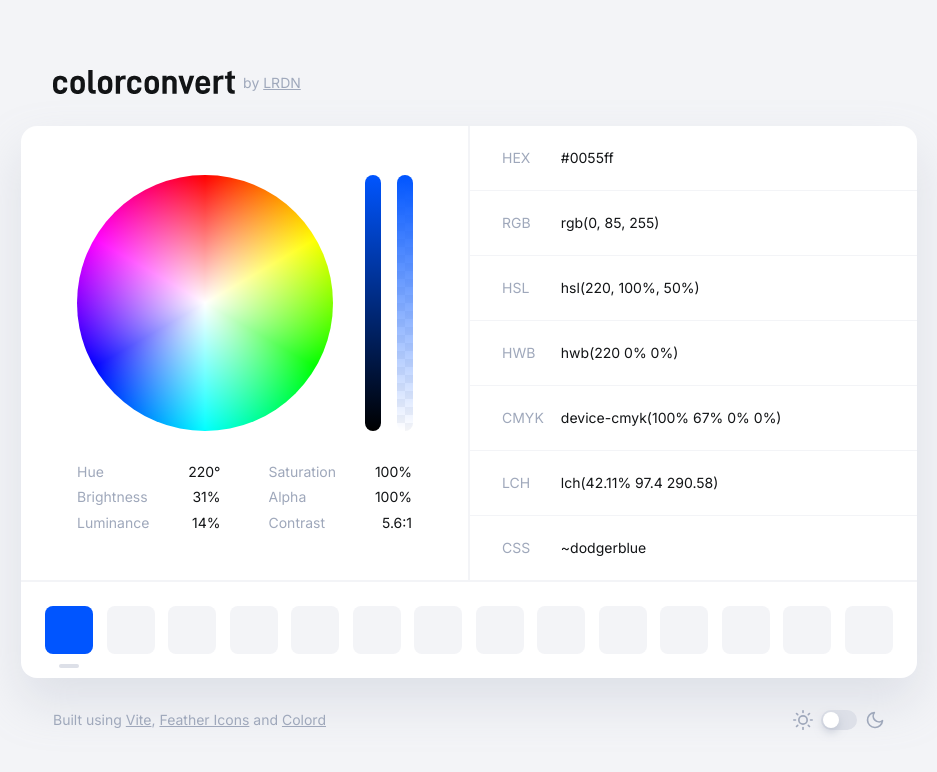
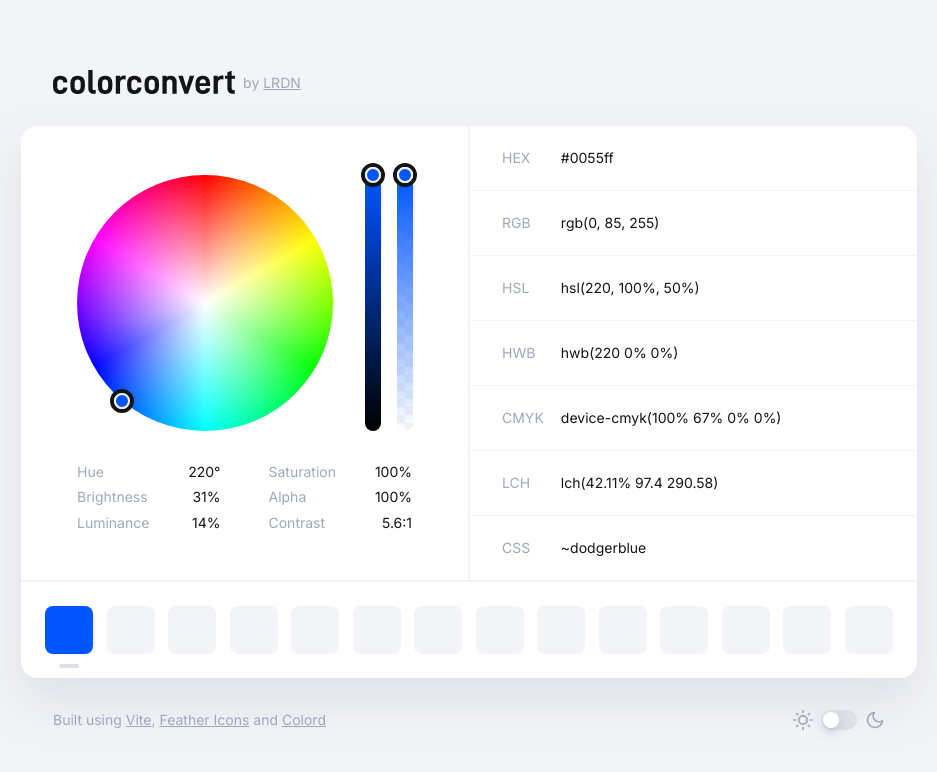
Before and after one commit to LRDN/colorconvert-app, a React (Vite) app: page / in a window 1280 px wide. Shown: the top 772 px of the page, without its empty margins (171-1108 px from the left). Built offline with nearby package versions, Linux system fonts and the light colour scheme.

Commit message:
Add handles to color picker

```diff
--- a/src/components/ColorPicker/ColorPicker.module.scss
+++ b/src/components/ColorPicker/ColorPicker.module.scss
@@ -7,6 +7,7 @@
   border-right: 0.0625rem solid var(--layout-body-border-color);
 
   &__wheel {
+    position: relative;
     width: 16rem;
     height: 16rem;
     margin-right: var(--spacing-x-large);
@@ -38,8 +39,34 @@
       }
     }
 
+    & > svg {
+      border-radius: 0.5rem;
+    }
+  }
+
+  &__handle {
+    position: absolute;
+    top: 50%;
+    left: 50%;
+    width: 1rem;
+    height: 1rem;
+    transform: translate(-50%, -50%);
+    border: 0.25rem solid var(--body-color);
+    border-radius: 100%;
+
+    &::before {
+      position: absolute;
+      content: '';
+      width: 100%;
+      height: 100%;
+      background-color: currentColor;
+      border: 0.125rem solid var(--body-background-color);
+      box-sizing: border-box;
+      border-radius: 100%;
+    }
+
     svg {
-      border-radius: 0.5rem;
+      border-radius: 100%;
     }
   }
 
--- a/src/components/ColorPicker/ColorPicker.tsx
+++ b/src/components/ColorPicker/ColorPicker.tsx
@@ -8,21 +8,44 @@ import styles from './ColorPicker.module.scss'
 
 const ColorPicker: FC = () => {
   const { colors, activeColor } = useContext(ColorContext)
-  const hsvColor = colord(colors[activeColor]).alpha(1).toHsv()
-  const valueSliderColor = colord({ ...hsvColor, v: 100 }).toHex()
-  const alphaSliderColor = colord(hsvColor).toHex()
+  const { h, s, v, a } = colord(colors[activeColor]).toHsv()
+
+  const hue = {
+    handleStyle: {
+      color: colord({ h, s, v: 100, a: 1 }).toHex(),
+      top: 50 + (s / 2) * Math.sin((h - 90) * (Math.PI / 180)) + '%',
+      left: 50 + (s / 2) * Math.cos((h - 90) * (Math.PI / 180)) + '%',
+    },
+  }
+
+  const value = {
+    sliderStyle: { color: colord({ h, s, v: 100, a: 1 }).toHex() },
+    handleStyle: {
+      color: colord({ h, s, v, a: 1 }).toHex(),
+      top: 100 - v + '%',
+    },
+  }
+
+  const alpha = {
+    sliderStyle: { color: colord({ h, s, v, a: 1 }).toHex() },
+    handleStyle: {
+      color: colord({ h, s, v, a }).toHex(),
+      top: 100 - a * 100 + '%',
+    },
+  }
 
   return (
     <div className={styles.colorPicker}>
-      <div className={styles.colorPicker__wheel}></div>
-      <div
-        className={styles.colorPicker__slider}
-        style={{ color: valueSliderColor }}
-      ></div>
-      <div
-        className={styles.colorPicker__slider}
-        style={{ color: alphaSliderColor }}
-      >
+      <div className={styles.colorPicker__wheel}>
+        <div className={styles.colorPicker__handle} style={hue.handleStyle} />
+      </div>
+      <div className={styles.colorPicker__slider} style={value.sliderStyle}>
+        <div className={styles.colorPicker__handle} style={value.handleStyle} />
+      </div>
+      <div className={styles.colorPicker__slider} style={alpha.sliderStyle}>
+        <div className={styles.colorPicker__handle} style={alpha.handleStyle}>
+          <Transparency />
+        </div>
         <Transparency />
       </div>
       <ColorAnalysis className={styles.colorPicker__analysis} />
```
